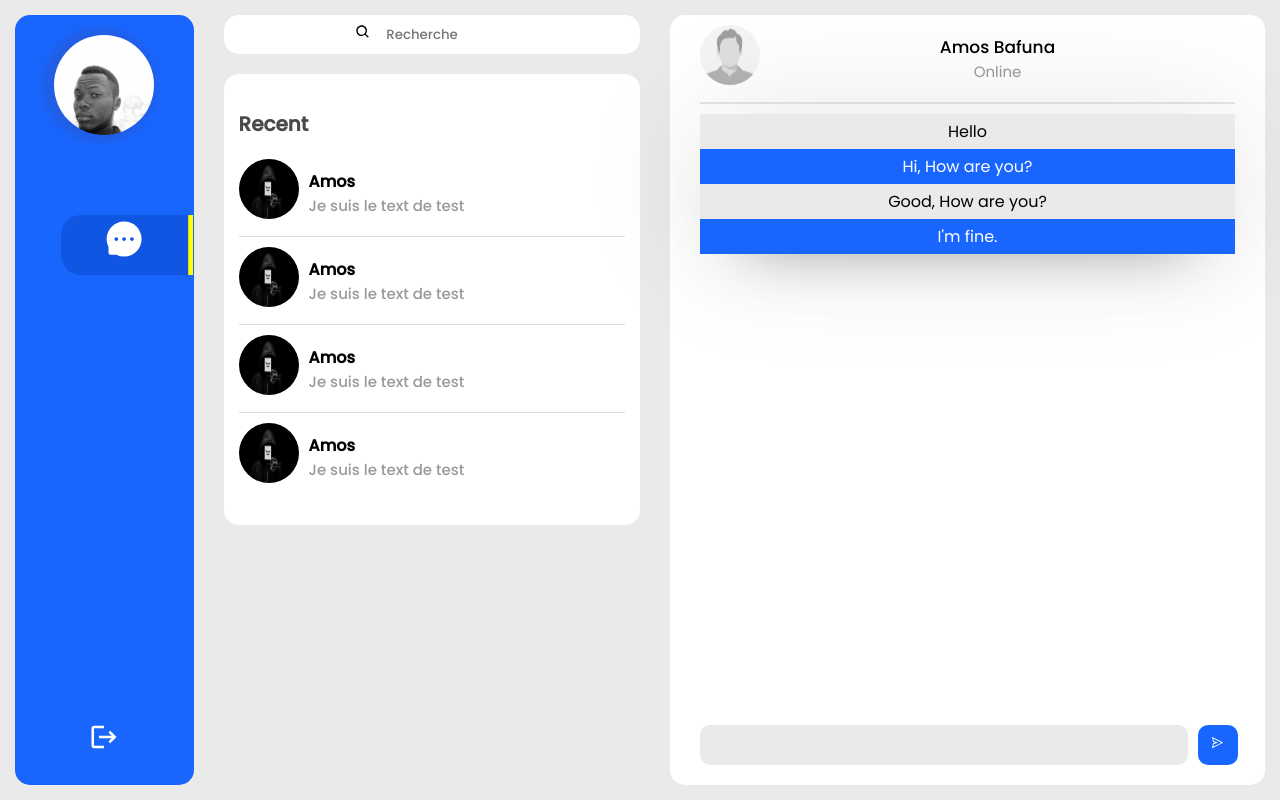
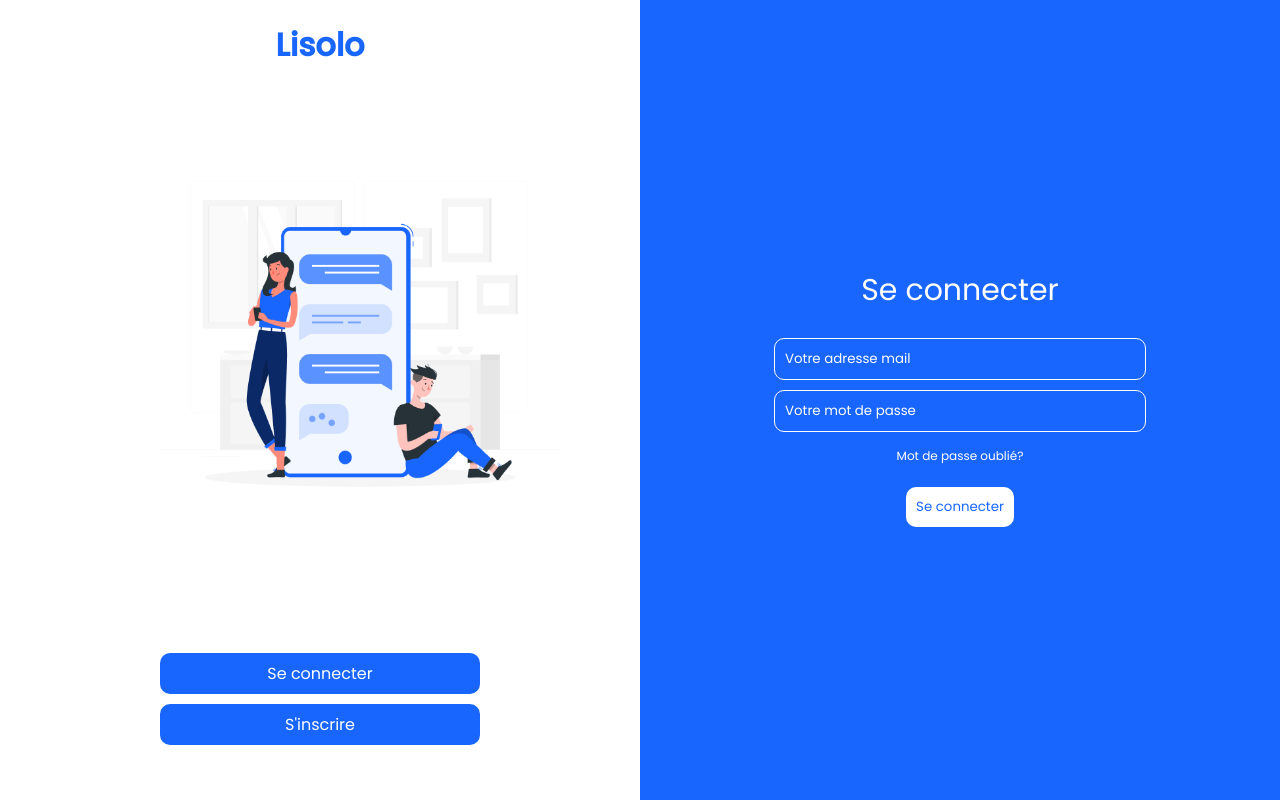
Before and after one commit to amos-bafuna/chat-app-frontend, a React (Create React App) app: page / in a window 1280 px wide. Built offline with nearby package versions, Linux system fonts and the light colour scheme; no server answers.

Commit message:
Feat: Sending Message

```diff
--- a/package.json
+++ b/package.json
@@ -6,6 +6,7 @@
     "@testing-library/jest-dom": "^5.14.1",
     "@testing-library/react": "^13.0.0",
     "@testing-library/user-event": "^13.2.1",
+    "axios": "^1.1.3",
     "react": "^18.2.0",
     "react-dom": "^18.2.0",
     "react-icons": "^4.4.0",
--- a/src/App.js
+++ b/src/App.js
@@ -1,24 +1,30 @@
 import "./App.css";
-//import Home from "./components/Home/Home";
+import { useEffect, useState } from "react";
+import Home from "./components/Home/Home";
 import Main from "./components/Main/Main";
+import { userContext } from "./context";
 
 function App() {
+  const [token, setToken] = useState();
+  const [userId, setUserId] = useState();
+  const [isConnected, setIsConnected] = useState(false);
+  const [discuss, setDiscuss] = useState();
+
+  useEffect(() => {
+    if (localStorage.getItem("token")) {
+      setIsConnected(true);
+      setToken(localStorage.getItem("token"));
+      setUserId(localStorage.getItem("userId"));
+    }
+  }, [isConnected]);
+
   return (
-    <div className="App">
-      <Main />
-    </div>
+    <userContext.Provider
+      value={{ setIsConnected, token, userId, discuss, setDiscuss }}
+    >
+      <div className="App">{!isConnected ? <Home /> : <Main />}</div>
+    </userContext.Provider>
   );
 }
 
 export default App;
-const socket = new WebSocket("ws://localhost:3000");
-
-socket.addEventListener("open", () => {
-  // envoi d'un message au serveur
-  socket.send(
-    JSON.stringify({
-      type: "bonjour du client",
-      content: [3, "4"],
-    })
-  );
-});
--- a/src/components/Home/SignIn.css
+++ b/src/components/Home/SignIn.css
@@ -44,11 +44,18 @@
   color: #fff;
 }
 
+.errorMessage {
+  margin: 0 10px;
+  font-size: 12px;
+  text-align: start;
+  color: #ff0000;
+}
+
 .connexion_btn {
-  width: 30px;
   background: #fff;
   margin: 20px 10px;
   padding: 10px;
+  border: none;
   border-radius: 10px;
   color: #1966ff;
   transition: all 400ms ease-in-out;
--- a/src/components/Home/SignIn.js
+++ b/src/components/Home/SignIn.js
@@ -1,11 +1,47 @@
-import React from "react";
+import React, { useContext } from "react";
+import { useState } from "react";
+import { userContext } from "../../context";
+import axios from "axios";
 import "./SignIn.css";
 
 function SignIn() {
+  const host = "http://localhost:3001/main/login";
+
+  const [email, setEmail] = useState("");
+  const [password, setPassword] = useState("");
+  const [errorMessage, setErrorMessage] = useState(null);
+  const { setIsConnected } = useContext(userContext);
+
+  const submit = () => {
+    axios({
+      method: "post",
+      url: host,
+      data: {
+        email: email,
+        password: password,
+      },
+    })
+      .then((message) => {
+        localStorage.setItem("token", message.data.token);
+        localStorage.setItem("userId", message.data.userId);
+        setIsConnected(true);
+      })
+      .catch((error) => {
+        setErrorMessage(error.response.data);
+      });
+  };
+
   return (
     <div className="right_side">
       <div className="right_side_title">Se connecter</div>
-      <form action="" className="sign_in_form">
+      <form
+        onSubmit={(e) => {
+          e.preventDefault();
+          submit();
+        }}
+        action="/"
+        className="sign_in_form"
+      >
         <div className="form_control">
           <input
             className="user_input"
@@ -13,6 +49,8 @@ function SignIn() {
             name="email"
             id="user_email"
             placeholder="Votre adresse mail"
+            value={email}
+            onChange={(e) => setEmail(e.target.value)}
           />
         </div>
 
@@ -23,13 +61,16 @@ function SignIn() {
             name="password"
             id="user_password"
             placeholder="Votre mot de passe"
+            value={password}
+            onChange={(e) => setPassword(e.target.value)}
           />
         </div>
+        <p className="errorMessage">{errorMessage ? errorMessage : ""}</p>
         <div className="forgot_password">
           <a href="/">Mot de passe oublié?</a>
         </div>
 
-        <div className="connexion_btn">Se connecter</div>
+        <button className="connexion_btn">Se connecter</button>
       </form>
     </div>
   );
--- a/src/components/Main/Main.css
+++ b/src/components/Main/Main.css
@@ -186,10 +186,6 @@
   justify-content: space-between;
   z-index: 2;
   box-sizing: border-box;
-  border-radius: 1rem;
-  background: white;
-  box-shadow: 0 0 8rem 0 rgba(0, 0, 0, 0.1),
-    0rem 2rem 4rem -3rem rgba(0, 0, 0, 0.5);
   margin: 0 30px;
 }
 
@@ -197,21 +193,38 @@
   box-sizing: border-box;
   padding: 0.5rem 1rem;
   margin: 0 5px;
-  background: #fff;
-  border-radius: 1.125rem 1.125rem 1.125rem 0;
   min-height: 2.25rem;
   max-width: 66%;
-  box-shadow: 0 0 2rem rgba(0, 0, 0, 0.075),
-    0rem 1rem 1rem -1rem rgba(0, 0, 0, 0.1);
 }
 
+.message-box {
+  display: flex;
+  flex-direction: row;
+}
+.in {
+  justify-content: flex-end;
+}
 .discuss_message_in {
+  justify-self: flex-end;
   background: #eaeaea;
   padding: 5px;
+  margin-bottom: 10px;
+  border-radius: 10px;
 }
 
 .discuss_message_out {
   background: #1966ff;
   color: #fff;
   padding: 5px;
+  margin-bottom: 10px;
+  border-radius: 10px;
 }
+
+.inbox_empty {
+  display: flex;
+  flex-direction: column;
+  align-items: center;
+  justify-content: center;
+  margin: auto;
+  max-width: 400px;
+}
--- a/src/components/Main/Main.js
+++ b/src/components/Main/Main.js
@@ -1,14 +1,33 @@
-import React from "react";
+import React, { useContext, useEffect, useState } from "react";
 import RecentSingle from "./RecentSingle";
+import Message from "./Message";
 import { MdLogout } from "react-icons/md";
 import { AiFillMessage } from "react-icons/ai";
+import { userContext } from "../../context";
 import { BiSearch } from "react-icons/bi";
-import { AiOutlineSend } from "react-icons/ai";
+import axios from "axios";
 import ProfilePic from "../../images/profile1.jpg";
-import ProfileDiscuss from "../../images/profile2.jpeg";
 import "./Main.css";
 
 function Main() {
+  const { token, userId, discuss } = useContext(userContext);
+  const [recentMessage, setRecentMessage] = useState([]);
+
+  useEffect(() => {
+    axios({
+      method: "get",
+      url: "http://localhost:3001/message/recent",
+      headers: {
+        Authorization: token,
+      },
+      params: {
+        id: userId,
+      },
+    }).then((response) => {
+      setRecentMessage(response.data);
+    });
+  }, [token, userId]);
+
   return (
     <div className="main">
       <div className="profile_culumn">
@@ -39,41 +58,18 @@ function Main() {
           </form>
           <div className="recent_discuss">
             <div className="recent_title">Recent</div>
-            <RecentSingle />
-            <RecentSingle />
-            <RecentSingle />
-            <RecentSingle />
+            {recentMessage &&
+              recentMessage?.map((element) => (
+                <RecentSingle
+                  key={element._id}
+                  participants={element.participants}
+                  message={element.messages[element.messages.length - 1]}
+                />
+              ))}
           </div>
         </div>
       </div>
-      <div className="discuss_culumn">
-        <div className="discuss_profile">
-          <div className="discuss_photo">
-            <img src={ProfileDiscuss} alt="" width={60} />
-          </div>
-          <div className="discuss_info">
-            <div className="discuss_name">Amos Bafuna</div>
-            <div className="discuss_status">Online</div>
-          </div>
-          <div></div>
-        </div>
-        <div className="discuss_messages">
-          <div className="message discuss_message_in">Hello</div>
-          <div className="message discuss_message_out">Hi, How are you?</div>
-          <div className="message discuss_message_in">Good, How are you?</div>
-          <div className="message discuss_message_out">I'm fine. </div>
-        </div>
-        <div className="discuss_bottom">
-          <form action="" className="discuss_form">
-            <div className="input_box">
-              <input type="text" className="discuss_input" />
-            </div>
-            <button className="discuss_send_btn">
-              <AiOutlineSend />
-            </button>
-          </form>
-        </div>
-      </div>
+      <Message discussInfo={discuss} />
     </div>
   );
 }
--- /dev/null
+++ b/src/components/Main/Message.jsx
@@ -0,0 +1,106 @@
+import React, { useContext } from "react";
+import ProfileDiscuss from "../../images/profile2.jpeg";
+import { AiOutlineSend } from "react-icons/ai";
+import { userContext } from "../../context";
+import axios from "axios";
+import { useState } from "react";
+import InboxImg from "../../images/inbox.svg";
+
+function Message({ discussInfo }) {
+  const { userId, token } = useContext(userContext);
+  const [messageText, setMessageText] = useState("");
+
+  const discussId = discussInfo && discussInfo._id;
+  const sendMessage = () => {
+    axios({
+      method: "post",
+      url: "http://localhost:3001/message/send",
+      data: {
+        id: discussId,
+        message: {
+          from: userId,
+          text: messageText,
+          imageUril: "",
+        },
+      },
+      headers: {
+        Authorization: token,
+      },
+    }).then((response) => {
+      console.log(response);
+    });
+    setMessageText("");
+  };
+  return (
+    <div className="discuss_culumn">
+      {!discussInfo ? (
+        <div className="inbox_empty">
+          <img src={InboxImg} alt="" />
+          <div>Démarrez une discussion</div>
+        </div>
+      ) : (
+        <>
+          <div className="discuss_profile">
+            <div className="discuss_photo">
+              <img src={ProfileDiscuss} alt="" width={60} />
+            </div>
+            <div className="discuss_info">
+              <div className="discuss_name">
+                {discussInfo &&
+                  discussInfo.participants.map((user) =>
+                    user._id !== userId
+                      ? user.userName + " " + user.firstName
+                      : ""
+                  )}
+              </div>
+              <div className="discuss_status">Online</div>
+            </div>
+            <div></div>
+          </div>
+          <div className="discuss_messages">
+            {discussInfo &&
+              discussInfo.messages.map((message) =>
+                message.from === userId ? (
+                  <div className="message-box in" key={message._id}>
+                    <div className="message discuss_message_out">
+                      {message.text}
+                    </div>
+                  </div>
+                ) : (
+                  <div className="message-box out" key={message._id}>
+                    <div className="message discuss_message_in">
+                      {message.text}
+                    </div>
+                  </div>
+                )
+              )}
+          </div>
+          <div className="discuss_bottom">
+            <form
+              action=""
+              className="discuss_form"
+              onSubmit={(e) => {
+                e.preventDefault();
+                sendMessage();
+              }}
+            >
+              <div className="input_box">
+                <input
+                  type="text"
+                  className="discuss_input"
+                  onChange={(e) => setMessageText(e.target.value)}
+                  value={messageText}
+                />
+              </div>
+              <button className="discuss_send_btn">
+                <AiOutlineSend />
+              </button>
+            </form>
+          </div>
+        </>
+      )}
+    </div>
+  );
+}
+
+export default Message;
--- a/src/components/Main/RecentSingle.css
+++ b/src/components/Main/RecentSingle.css
@@ -3,6 +3,12 @@
   margin: 10px 0;
   padding-bottom: 10px;
   border-bottom: 1px solid #130b0b25;
+  transition: all 200ms ease-in-out;
+}
+
+.recent_single:hover {
+  opacity: 0.7;
+  cursor: pointer;
 }
 
 .recent_single:last-child {
--- a/src/components/Main/RecentSingle.js
+++ b/src/components/Main/RecentSingle.js
@@ -1,16 +1,43 @@
-import React from "react";
+import React, { useContext } from "react";
+import { userContext } from "../../context";
+import axios from "axios";
 import Photo from "../../images/profile.jpg";
 import "./RecentSingle.css";
 
-function RecentSingle() {
+function RecentSingle({ message, participants }) {
+  const { token, userId, setDiscuss } = useContext(userContext);
+
+  const userIdDiscuss = participants
+    .map((user) => (user._id !== userId ? user._id : null))
+    .join("");
+
+  const getMessage = (id) => {
+    axios({
+      method: "post",
+      url: "http://localhost:3001/message/discuss",
+      data: {
+        participants: [id, userId],
+      },
+      headers: {
+        Authorization: token,
+      },
+    }).then((response) => {
+      setDiscuss(response.data);
+    });
+  };
+
   return (
-    <div className="recent_single">
+    <div onClick={() => getMessage(userIdDiscuss)} className="recent_single">
       <div className="recent_profile">
         <img src={Photo} alt="" width="60" height="60" />
       </div>
       <div className="recent_detail">
-        <div className="recent_name">Amos</div>
-        <div className="recent_message">Je suis le text de test</div>
+        <div className="recent_name">
+          {participants.map((user) =>
+            user._id !== userId ? user.userName + " " + user.lastName : ""
+          )}
+        </div>
+        <div className="recent_message">{message?.text}</div>
       </div>
     </div>
   );
--- /dev/null
+++ b/src/context.js
@@ -0,0 +1,5 @@
+import { createContext } from "react";
+
+const userContext = createContext(0);
+
+export { userContext };
```
Also changed, not shown: src/components/Home/Home.js (+8 -1 lines), src/images/inbox.svg (added), 1 other file (tests, documents, lock files or other folders).
